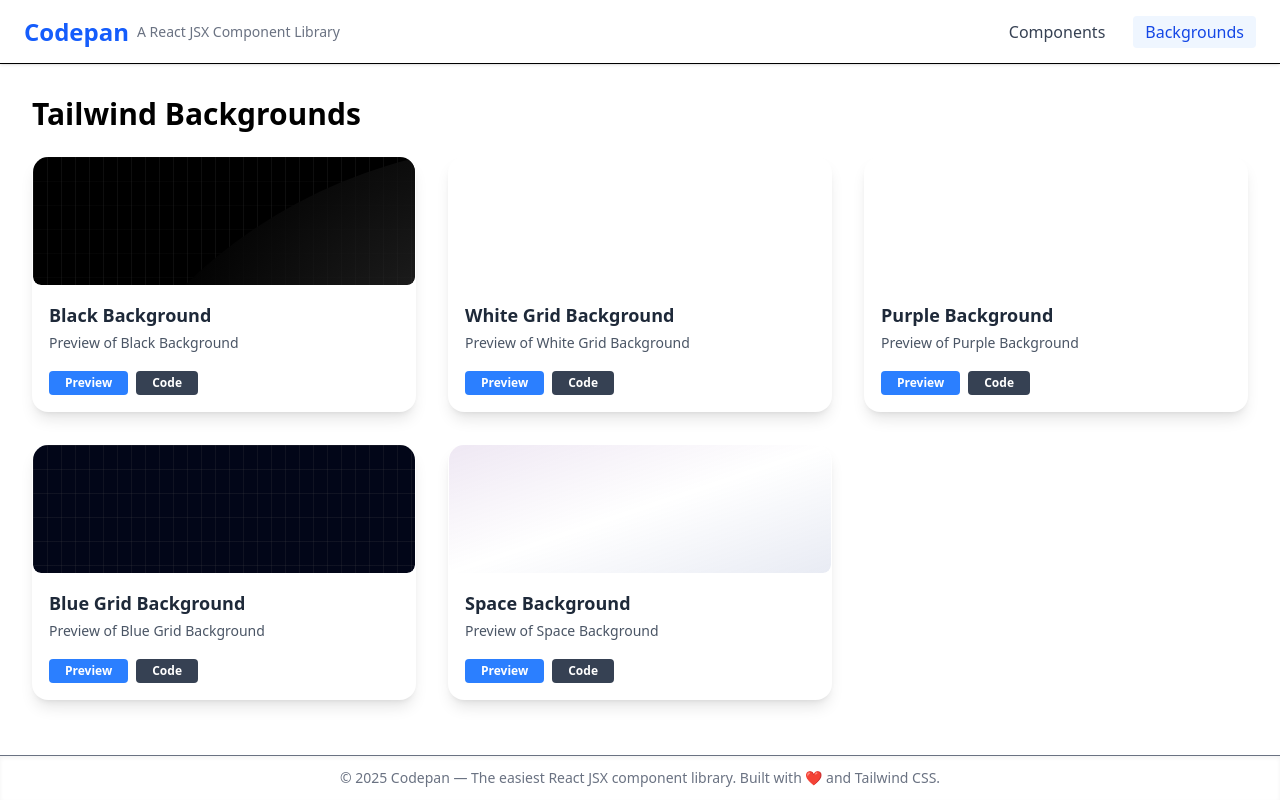
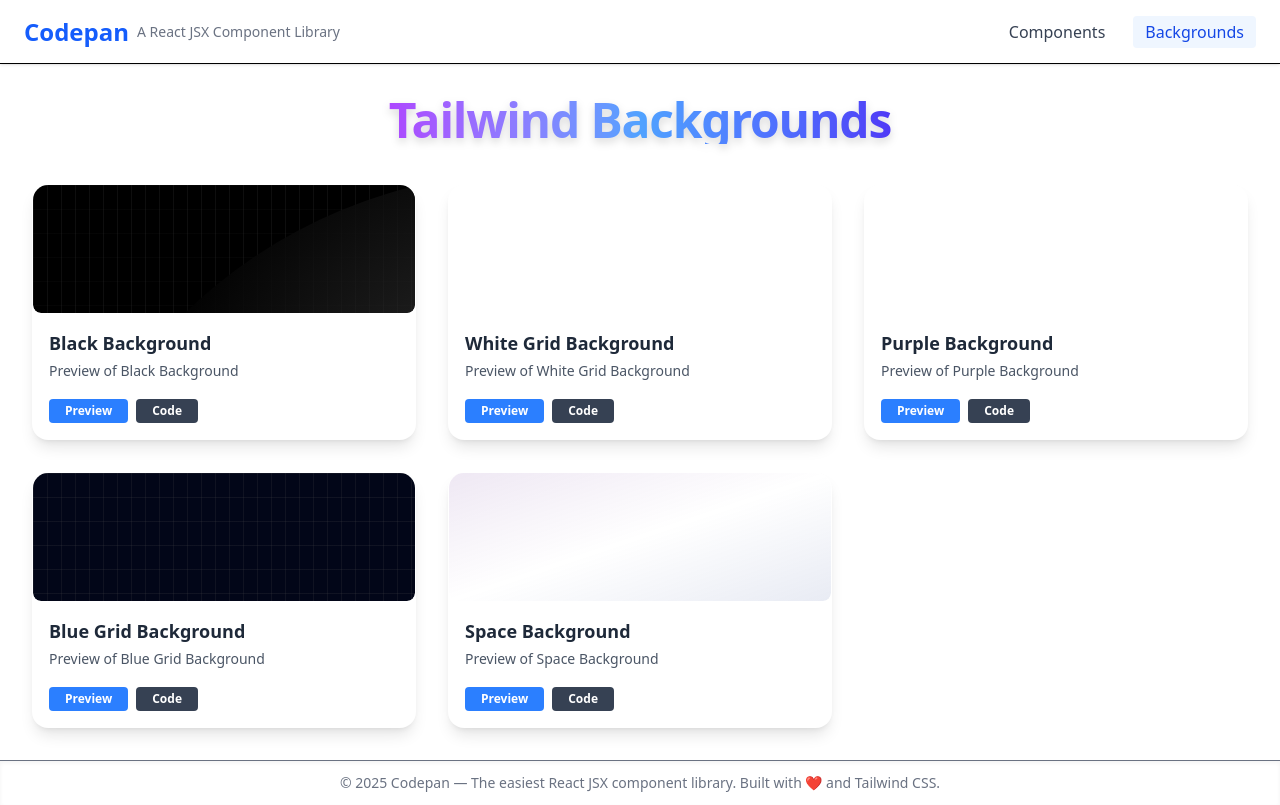
Before and after one commit to prateekraiger/codepan, a React (Vite) app: page /backgrounds in a window 1280 px wide. Built offline with nearby package versions, Linux system fonts and the light colour scheme.

Commit message:
update bg

```diff
--- a/src/pages/Backgrounds.jsx
+++ b/src/pages/Backgrounds.jsx
@@ -49,7 +49,7 @@ const backgrounds = [
 ];
 
 const Backgrounds = () => {
-  const [preview, setPreview] = useState(null);
+  const [activeBg, setActiveBg] = useState(null);
   const [codeModal, setCodeModal] = useState(null);
   const [copied, setCopied] = useState(false);
 
@@ -59,42 +59,42 @@ const Backgrounds = () => {
     setTimeout(() => setCopied(false), 1200);
   };
 
+  // Find the active background component
+  const ActiveBgComponent = activeBg
+    ? backgrounds.find((bg) => bg.name === activeBg)?.Component
+    : null;
+
   return (
-    <div className="flex flex-col min-h-screen bg-white">
+    <div className="flex flex-col min-h-screen bg-white relative">
+      {/* Render the selected background as a full-page background */}
+      {ActiveBgComponent && (
+        <div className="fixed inset-0 w-full h-full z-0 pointer-events-none">
+          <ActiveBgComponent fullPage />
+        </div>
+      )}
       <Header />
-      <main className="flex-1 p-8 pt-24">
-        <h1 className="text-3xl font-bold mb-6">Tailwind Backgrounds</h1>
-        <div className="grid md:grid-cols-2 lg:grid-cols-3 gap-8 justify-center">
+      <main className="flex-1 p-8 pt-24 flex flex-col items-center justify-center relative z-10">
+        <h1 className="text-5xl font-extrabold mb-10 text-transparent bg-clip-text bg-gradient-to-r from-purple-500 via-blue-400 to-indigo-600 drop-shadow-lg text-center tracking-tight">
+          Tailwind Backgrounds
+        </h1>
+        <div className="w-full flex justify-center">
+          <div className="grid md:grid-cols-2 lg:grid-cols-3 gap-8">
             {backgrounds.map(({ name, Component, code }) => (
               <BgCards
                 key={name}
                 title={name}
                 description={"Preview of " + name}
                 preview={
-                <div className="w-full aspect-[3/1] h-32 rounded-lg overflow-hidden flex items-center justify-center relative">
+                  <div className="w-full h-32 rounded-lg overflow-hidden flex items-center justify-center relative">
                     <Component fullPage={false} />
                   </div>
                 }
-              onPreview={() => setPreview({ name, Component })}
+                onPreview={() => setActiveBg(name)}
                 onCode={() => setCodeModal({ name, code })}
               />
             ))}
           </div>
-        {preview && (
-          <div className="fixed inset-0 z-40 flex flex-col">
-            <div className="absolute inset-0">
-              <preview.Component fullPage />
         </div>
-            <div className="relative z-50 flex flex-col items-center justify-center h-full">
-              <button
-                className="mt-8 px-6 py-2 bg-white/80 text-blue-700 font-bold rounded shadow hover:bg-white"
-                onClick={() => setPreview(null)}
-              >
-                Close Preview
-              </button>
-            </div>
-          </div>
-        )}
         {codeModal && (
           <div className="fixed inset-0 z-50 flex items-center justify-center bg-black/40">
             <div className="bg-white rounded-lg shadow-lg p-6 max-w-lg w-full relative">
```
Lines whose indentation alone changed are shown as unchanged.
